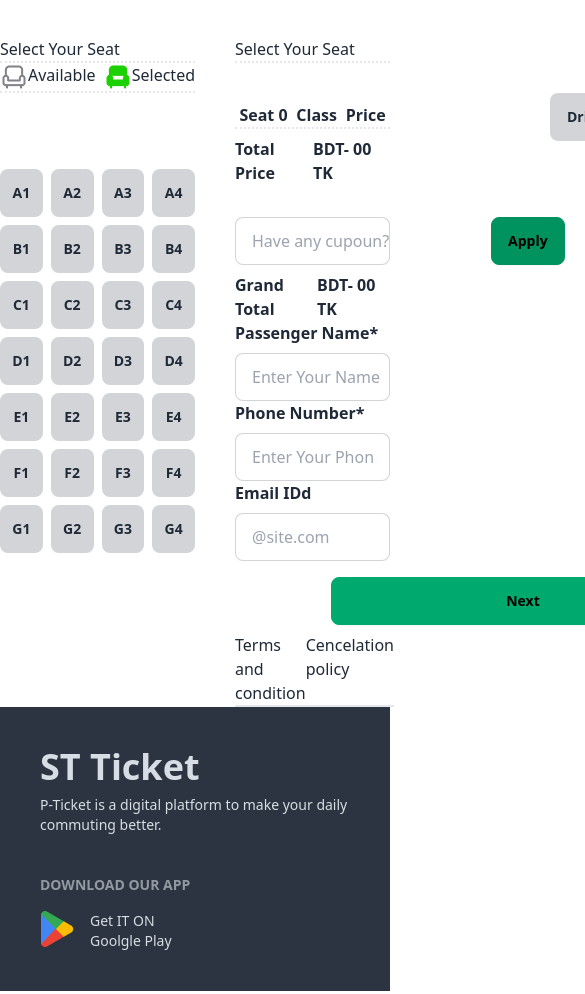
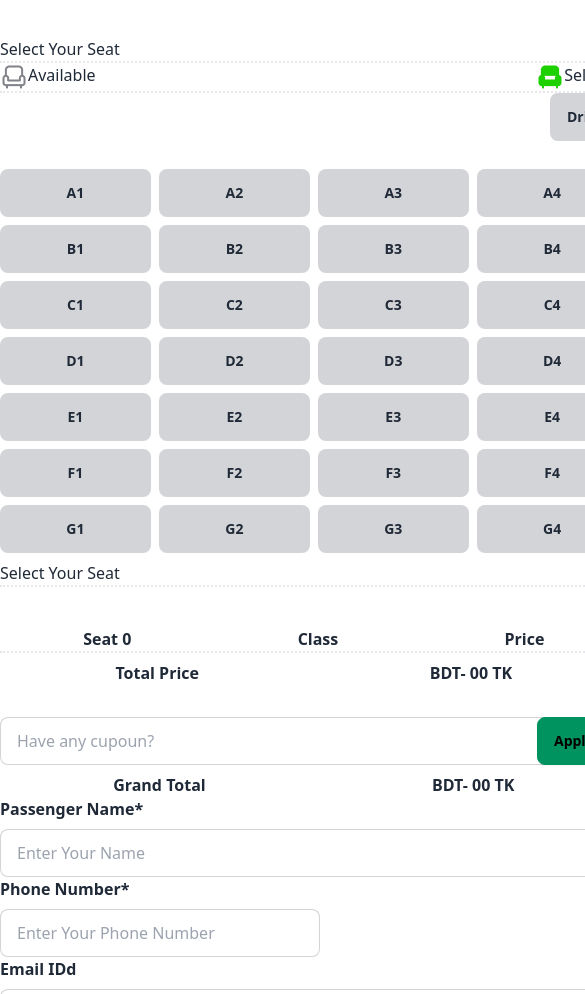
Before and after one commit to Rakib3D/my-assignment-a5, a plain HTML site: page index.html in a window 390 px wide. Shown: the part 1619-2613 px from the top of the page, 585 px wide, since content can reach past the window. Drawn offline with nearby package versions, Linux system fonts and the light colour scheme.

Commit message:
added the final website

```diff
--- a/index.html
+++ b/index.html
@@ -151,11 +151,8 @@
                     </div>
 
                 </div>
-
             </div>
-
-
-            <div class="grid grid-cols-2 mt-10">
+            <div class="grid lg:grid-cols-2 mt-10">
                 <div class="buy-tiket">
                     <p>Select Your Seat</p>
                     <div class=" flex justify-between border-dotted border-y-2">
@@ -220,7 +217,7 @@
                     </div>
                 </div>
 
-                <div class="input-field ml-10">
+                <div class="input-field lg:ml-10">
                     <div class="border-dotted border-b-2">
                         <p>Select Your Seat</p>
                     </div>
@@ -284,9 +281,6 @@
                         </div>
                     </div>
                 </dialog>
-
-
-
     </section>
     <footer>
 
--- a/script/script.js
+++ b/script/script.js
@@ -8,14 +8,9 @@ for (const btn of allBtn) {
         const selectedContainer = document.getElementById("selected-ticket-container");
         const div = document.createElement("div");
 
-//seat count update
-
-
-//event.target.setAttribute("disabled",false);
-
 
 const firstSitCount = getConvertedValue("count-seat");
-if (firstSitCount + 1 > 5) {
+if (firstSitCount + 1 > 7) {
     alert ("Limit cross");
     return;
 }
@@ -27,9 +22,6 @@ document.getElementById("seat-count").innerText = count -1;
 
 const totalSitCount = getConvertedValue("count-seat");
 document.getElementById("count-seat").innerText = totalSitCount +1;
-
-
-
 
 
         div.classList.add("flex");
@@ -54,8 +46,6 @@ document.getElementById("count-seat").innerText = totalSitCount +1;
 }
 
 
-//coupon function//
-
 function updateGrandTotal(status) {
     const totalCost = getConvertedValue("total-cost");
     if (status == undefined) {
@@ -63,9 +53,7 @@ function updateGrandTotal(status) {
     }
     else {
         const couponCode = document.getElementById("coupon-code").value;
-        console.log(couponCode);
         if (couponCode == "NEW15") {
-
             const discounted = totalCost * 0.2;
             document.getElementById("grand-total").innerText = total-cost - discounted;
         }
```
